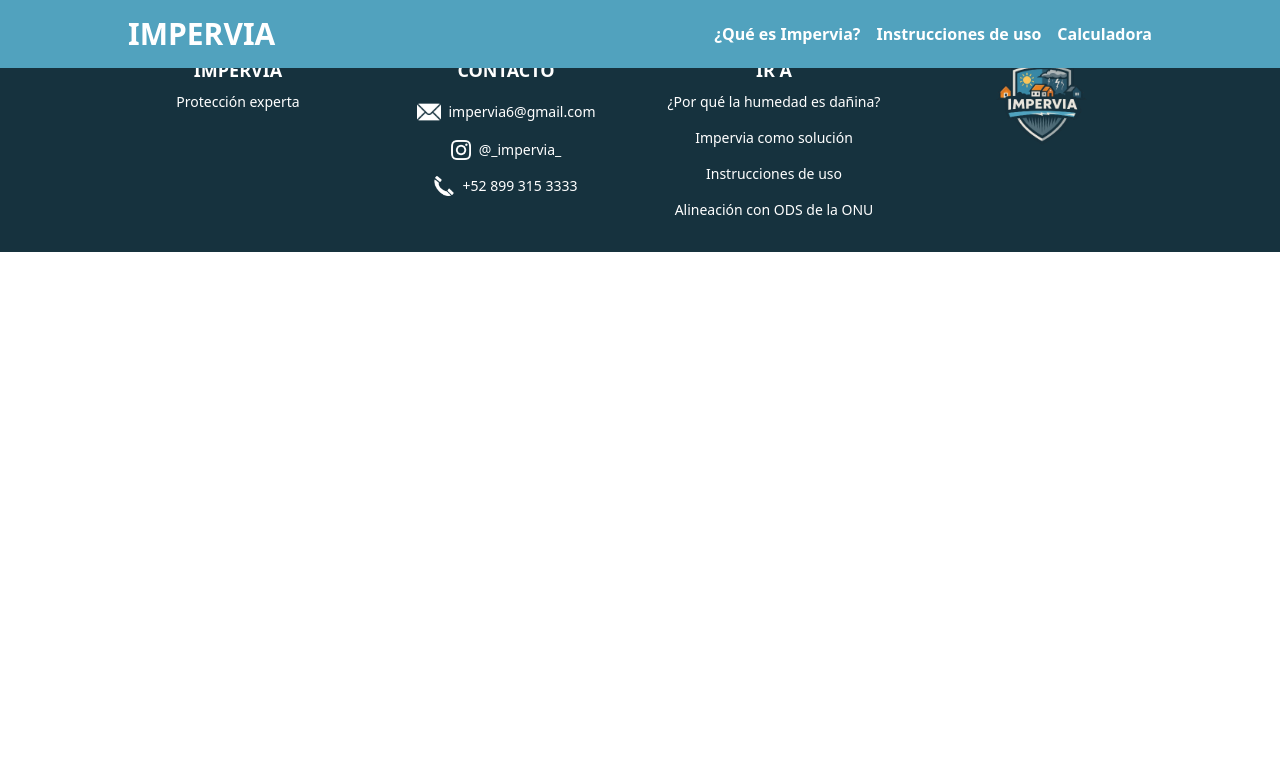
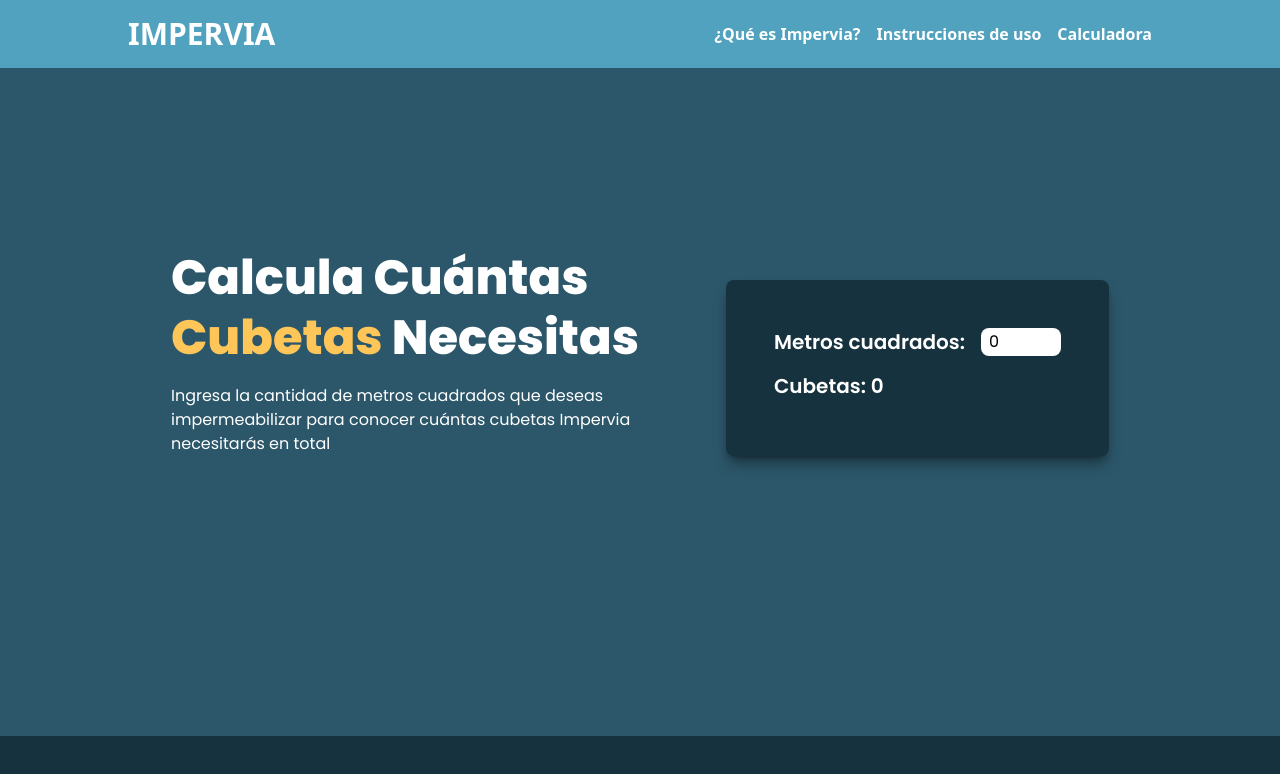
Before and after one commit to NicoCodesCode/impervia, a SvelteKit app: page /calculator in a window 1280 px wide. Shown: the top 774 px of the page. Built offline with nearby package versions, Linux system fonts and the light colour scheme.

Commit message:
Add bucket calculator feature

```diff
--- a/src/components/Header.svelte
+++ b/src/components/Header.svelte
@@ -11,7 +11,7 @@
 
 <!-- Phone navbar -->
 <nav
-	class="text-md bg-impervia-blue fixed {top} flex w-full flex-col items-center gap-4 pb-8 font-semibold text-white transition-all duration-300 sm:hidden"
+	class="text-md bg-impervia-blue fixed {top} flex w-full flex-col items-center gap-4 pb-8 font-semibold text-white transition-all duration-300 md:hidden"
 >
 	<a href="/#impervia-description">
 		<ul>¿Qué es Impervia?</ul>
@@ -32,7 +32,7 @@
 	</a>
 
 	<!-- Desktop navbar -->
-	<nav class="text-md hidden flex-wrap justify-center gap-4 text-center font-semibold sm:flex">
+	<nav class="text-md hidden flex-wrap justify-center gap-4 text-center font-semibold md:flex">
 		<a href="/#impervia-description">
 			<ul>¿Qué es Impervia?</ul>
 		</a>
@@ -45,7 +45,7 @@
 	</nav>
 
 	<!-- Hamburger button -->
-	<button onclick={showNavbar} class="hover:cursor-pointer sm:hidden">
+	<button onclick={showNavbar} class="hover:cursor-pointer md:hidden">
 		<img class="h-7 invert" src="/icons/hamburger.png" alt="Navbar menu icon" />
 	</button>
 </header>
--- a/src/routes/calculator/+page.svelte
+++ b/src/routes/calculator/+page.svelte
@@ -1 +1,36 @@
-<h1>Calculadora</h1>
+<script lang="ts">
+	const SQUARED_METERS_PER_BUCKET = 22;
+	let squaredMeters = $state(0);
+	let buckets = $derived(Math.ceil(squaredMeters / SQUARED_METERS_PER_BUCKET));
+</script>
+
+<section
+	class="bg-impervia-dark-blue flex min-h-[calc(100vh-4rem)] flex-wrap justify-evenly px-10 py-24 sm:items-center sm:px-16 lg:px-32"
+>
+	<div class="font-poppins mb-8 h-min max-w-sm text-white sm:max-w-lg">
+		<h2 class="mb-4 text-3xl/snug font-extrabold sm:text-4xl/tight lg:text-5xl/tight">
+			Calcula Cuántas <span class="text-impervia-yellow">Cubetas</span> Necesitas
+		</h2>
+		<p>
+			Ingresa la cantidad de metros cuadrados que deseas impermeabilizar para conocer cuántas
+			cubetas Impervia necesitarás en total
+		</p>
+	</div>
+	<div
+		class="font-poppins bg-impervia-darker-blue h-min max-w-sm rounded-lg p-12 text-white shadow-lg/40 sm:max-w-lg"
+	>
+		<div class="mb-4 flex">
+			<label class="block text-lg font-semibold sm:text-xl" for="squared-meters">
+				Metros cuadrados:
+			</label>
+			<input
+				class="ml-4 max-w-20 rounded-lg bg-white pl-2 text-black"
+				bind:value={squaredMeters}
+				id="squared-meters"
+				placeholder="Ingrese los metros cuadrados"
+				type="number"
+			/>
+		</div>
+		<p class="mb-2 text-lg font-semibold sm:text-xl">Cubetas: {buckets}</p>
+	</div>
+</section>
```
